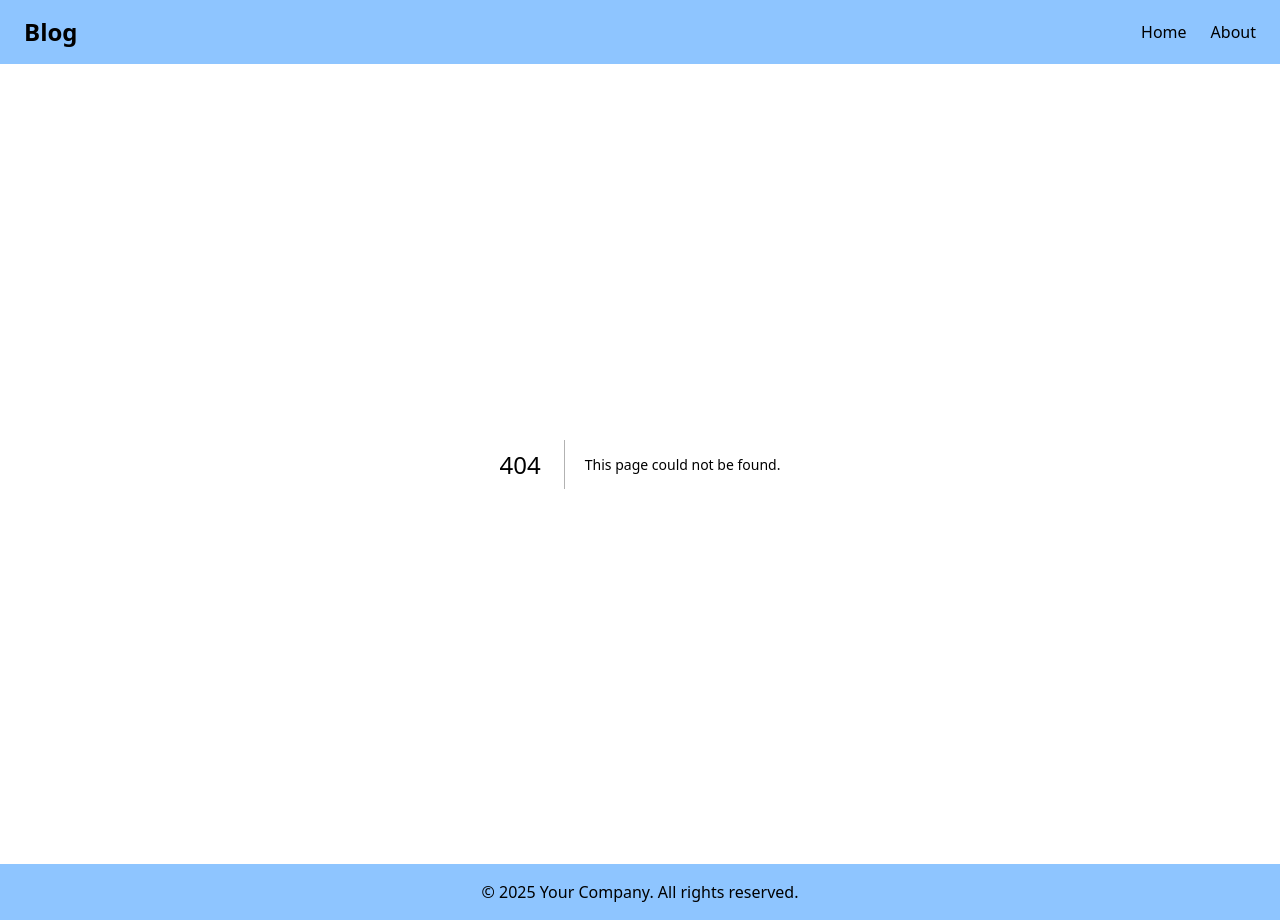
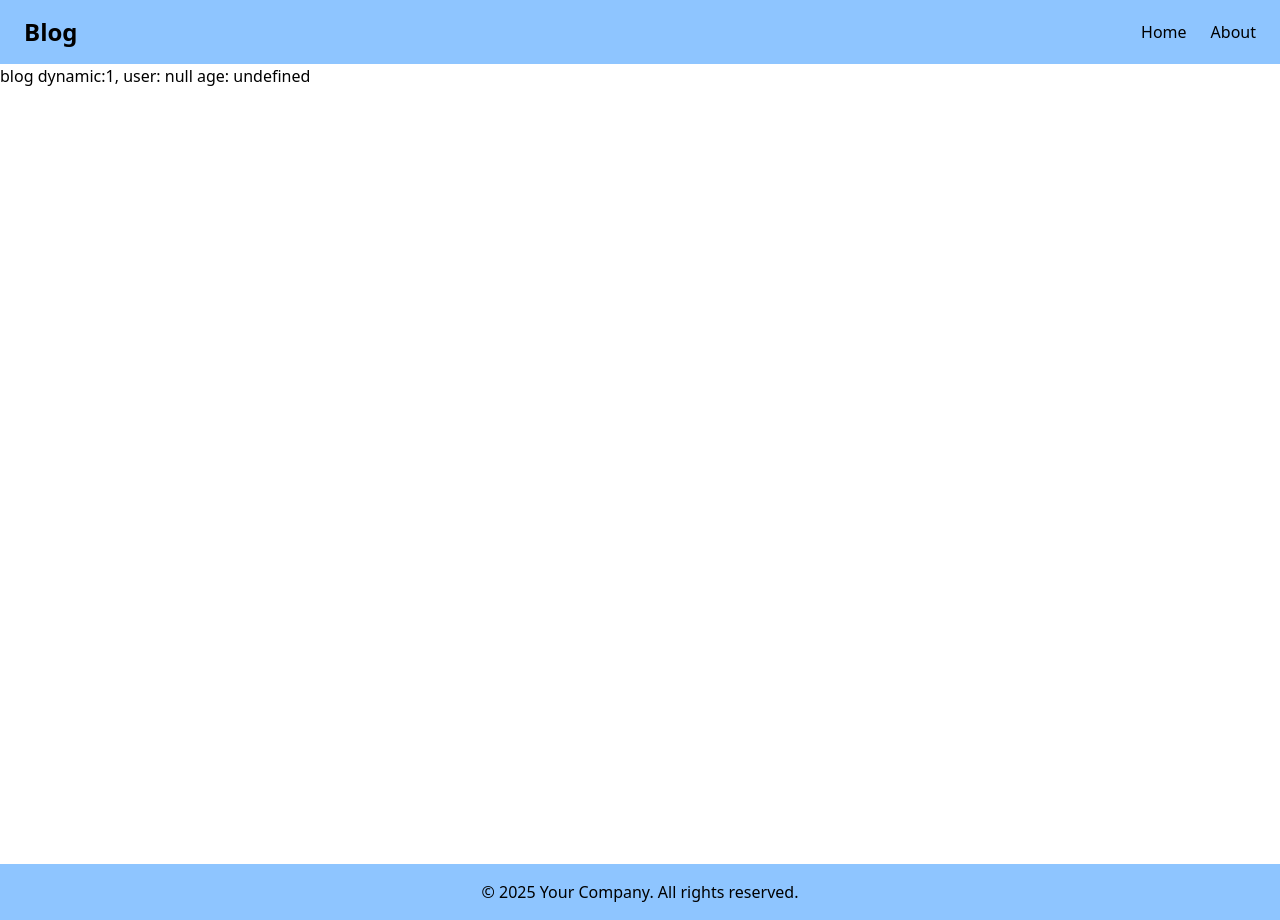
Before and after one commit to Andreprataama/next-js-app-router, a Next.js app: page /blog/1 in a window 1280 px wide. Before the commit this address had no page. Built offline with nearby package versions, Linux system fonts and the light colour scheme.

Commit message:
tugas-hari-ke-5

```diff
--- /dev/null
+++ b/src/app/blog/[id]/page.tsx
@@ -0,0 +1,30 @@
+// cara server dibawah ini
+// export default async function BlogDetail({
+//   params,
+// }: {
+//   params: Promise<{ id: string }>;
+// }) {
+//   const { id } = await params;
+//   return <h1 className="min-h-sc">blog {id}</h1>;
+// }
+
+//cara client
+
+"use client";
+
+import { useParams, useSearchParams } from "next/navigation";
+
+export default function BlogDetail() {
+  const params = useParams();
+  const search = useSearchParams();
+  const user = search.get("user");
+  const query = Object.fromEntries(search.entries());
+
+  console.log(`query`, query);
+
+  return (
+    <h1 className="min-h-screen">
+      blog {`dynamic:${params.id}, user: ${user} age: ${query.age} `}
+    </h1>
+  );
+}
--- a/src/app/layout.tsx
+++ b/src/app/layout.tsx
@@ -35,7 +35,7 @@ export default function RootLayout({
       >
         <Header/>
 
-        <div className="flex-1">{children}</div>
+        {children}
 
         <Footer/>
       </body>
```
Also changed, not shown: src/app/(admin)/about/layout.tsx (renamed from src/app/about/layout.tsx), src/app/(admin)/about/page.tsx (renamed from src/app/about/page.tsx).
